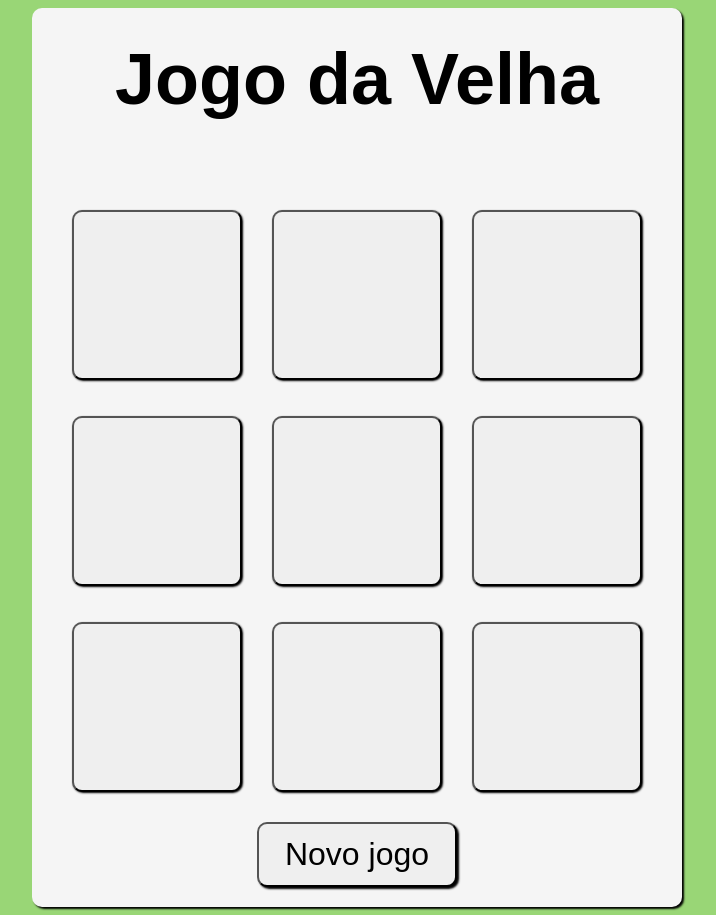
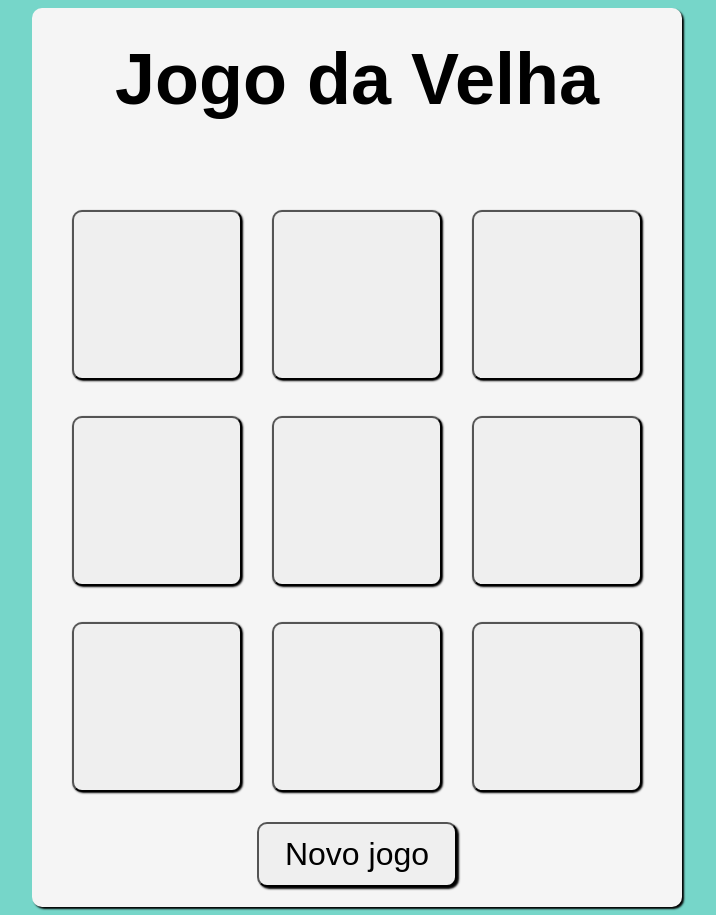
Before and after one commit to lucaspfreire/jogo-da-velha, a plain HTML site: page index.html in a window 1280 px wide. Shown: the whole page, without its empty margins (283-999 px from the left). Drawn offline with Linux system fonts and the light colour scheme.

Commit message:
Mudando cor do background

```diff
--- a/style.css
+++ b/style.css
@@ -4,7 +4,7 @@ display: flex;
 flex-direction: column;
 justify-content: center;
 align-items: center;
-background-color: rgb(153, 214, 118);
+background-color: rgb(118, 214, 201);
 }
 
 .tittle {
```
